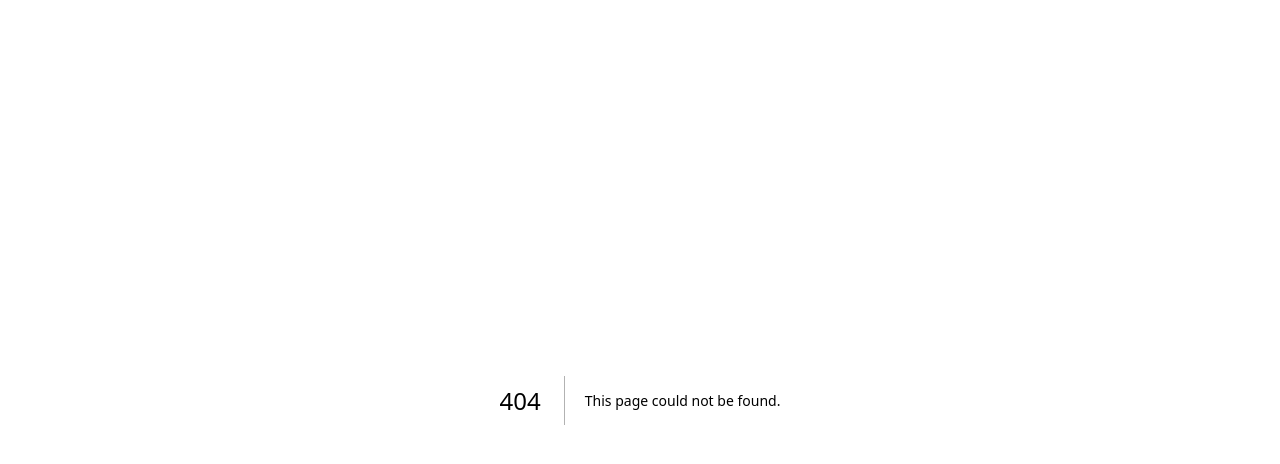
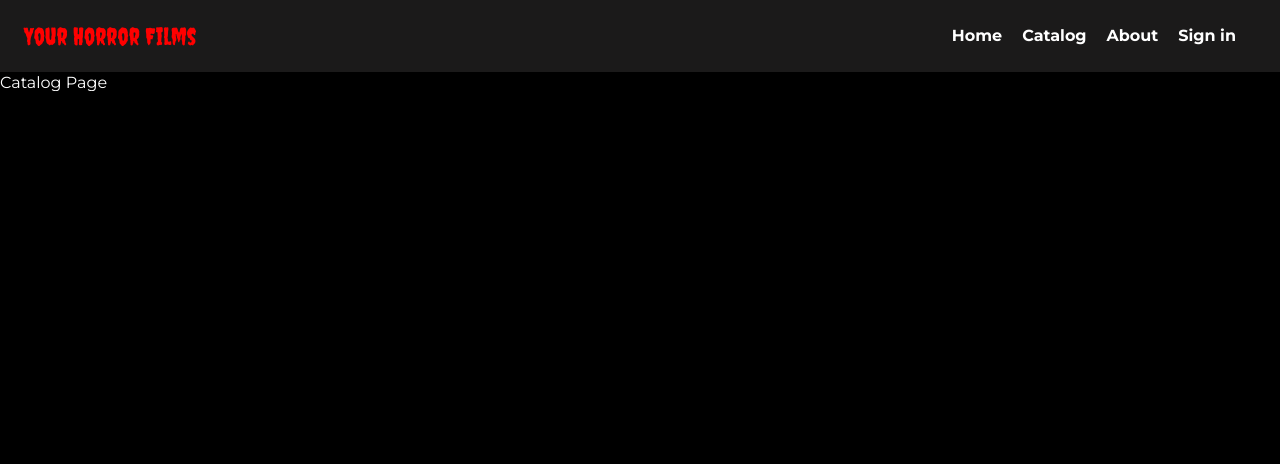
Before and after one commit to mLuisKm/short-horror-films-streaming, a Next.js app: page /catalog in a window 1280 px wide. Before the commit this address had no page. Shown: the top 464 px of the page. Built offline with nearby package versions, Linux system fonts and the light colour scheme; no server answers.

Commit message:
Implemented a global layout and created the catalog page with only a text

```diff
--- /dev/null
+++ b/app/catalog/page.jsx
@@ -0,0 +1,9 @@
+import styles from "./catalog.module.css"
+
+export default function Catalog() {
+    return (
+        <div className={styles.container}>
+            <h1>Catalog Page</h1>
+        </div>
+    )
+}
--- a/app/layout.js
+++ /dev/null
@@ -1,19 +0,0 @@
-import "./globals.css";
-import { Provider } from "./providers";
-
-export const metadata = {
-  title: "Your Horror Films",
-  description: "Generated by create next app",
-};
-
-export default function RootLayout({ children }) {
-    return (
-        <html lang="en">
-            <body>
-                <Provider>
-                    {children}
-                </Provider>
-            </body>
-        </html>
-    );
-}
--- /dev/null
+++ b/app/layout.jsx
@@ -0,0 +1,28 @@
+import "./globals.css";
+import { Provider } from "./providers";
+import HomeHeader from "@/components/HomeHeader/HomeHeader";
+import SignOutButton from "@/components/SignOutButton/SignOutButton"
+import styles from "./layout.module.css";
+
+export const metadata = {
+  title: "Your Horror Films",
+  description: "Generated by create next app",
+};
+
+export default function RootLayout({ children }) {
+    return (
+        <html lang="en">
+            <body>
+                <Provider>
+                    <div className={styles.layoutContainer}>
+                        <HomeHeader />
+                        <div className={styles.layoutContent}>
+                            {children}
+                            <SignOutButton />
+                        </div>
+                    </div>
+                </Provider>
+            </body>
+        </html>
+    );
+}
--- a/app/(auth)/layout.module.css
+++ b/app/layout.module.css
@@ -2,11 +2,11 @@
     display: flex;
     flex-direction: column;
     align-items: space-between;
-    max-height: fit-content;
-    height: 100vh;
-    overflow: hidden;
-    margin: 0;
-    padding: 0;
+    height: auto;
+    max-height: 100%;
+    overflow-y: auto;
+    scrollbar-width: none;
+    -ms-overflow-style: none;
 }
 
 .layoutContent {
--- a/app/page.jsx
+++ b/app/page.jsx
@@ -1,15 +1,10 @@
 import Image from "next/image"
 import styles from "./page.module.css"
-import HomeHeader from "@/components/HomeHeader/HomeHeader"
 import Carousel from "@/components/Carousel/Carousel"
-import SignOutButton from "@/components/SignOutButton/SignOutButton"
 
 export default function Home() {
     return (
         <div className={styles.container}>
-            <div className={styles.header}>
-                <HomeHeader/>
-            </div>
             <div className={styles.main}>
                 <div className={styles.wellcomePage}>
                     <div className={styles.titleBackground}>
@@ -60,7 +55,6 @@ export default function Home() {
                         </div>
                     </div>
                 </div>
-                <SignOutButton/>
             </div>
         </div>
     )
--- a/components/HomeHeader/HomeHeader.jsx
+++ b/components/HomeHeader/HomeHeader.jsx
@@ -7,7 +7,7 @@ export default function HomeHeader() {
             <h1 className={styles.title}>Your Horror Films</h1>
             <nav className={styles.nav}>
                 <Link href="/" className={styles.navItem}>Home</Link>
-                <Link href="/" className={styles.navItem}>Catalog</Link>
+                <Link href="/catalog" className={styles.navItem}>Catalog</Link>
                 <Link href="/about" className={styles.navItem}>About</Link>
                 <Link href="/authenticate" className={styles.navItem}>Sign in</Link>
             </nav>
```
Also changed, not shown: app/(auth)/layout.jsx (deleted, +0 -12 lines), app/page.module.css (+0 -13 lines), app/catalog/catalog.module.css (added).
